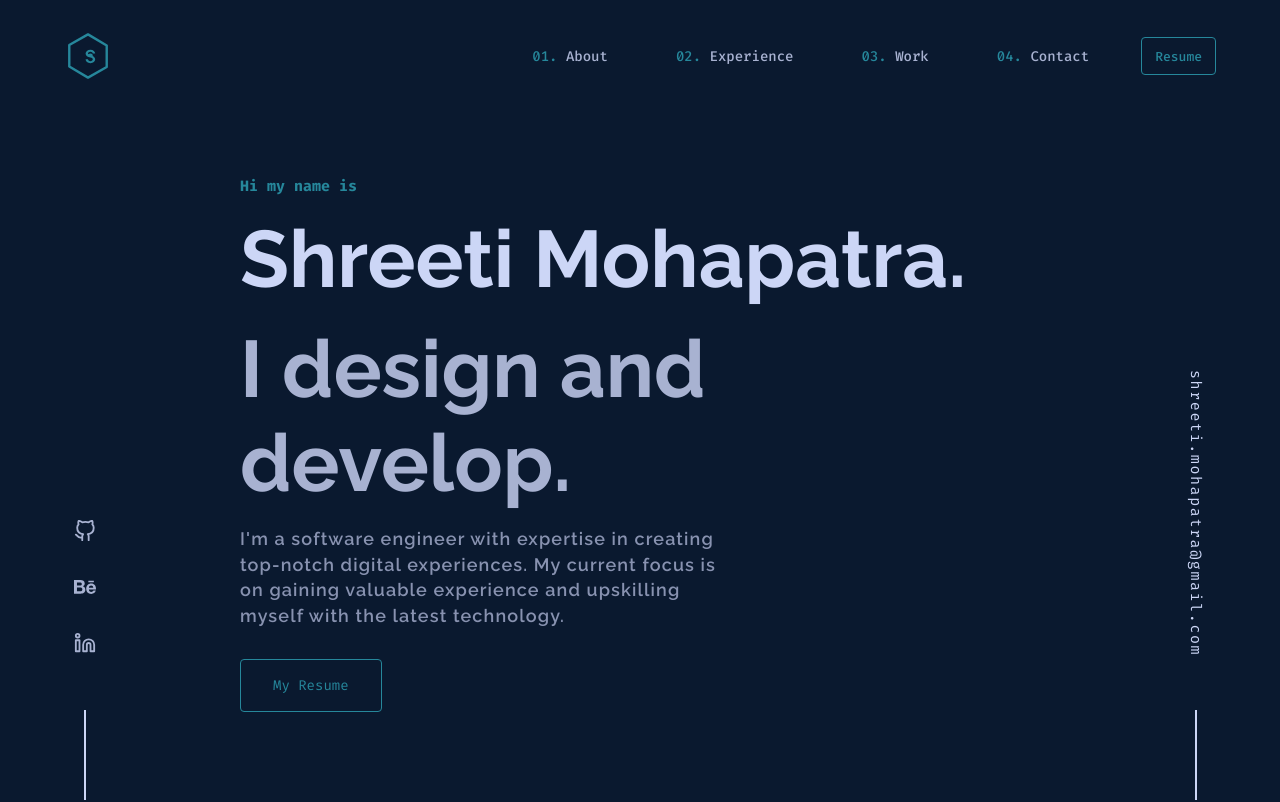
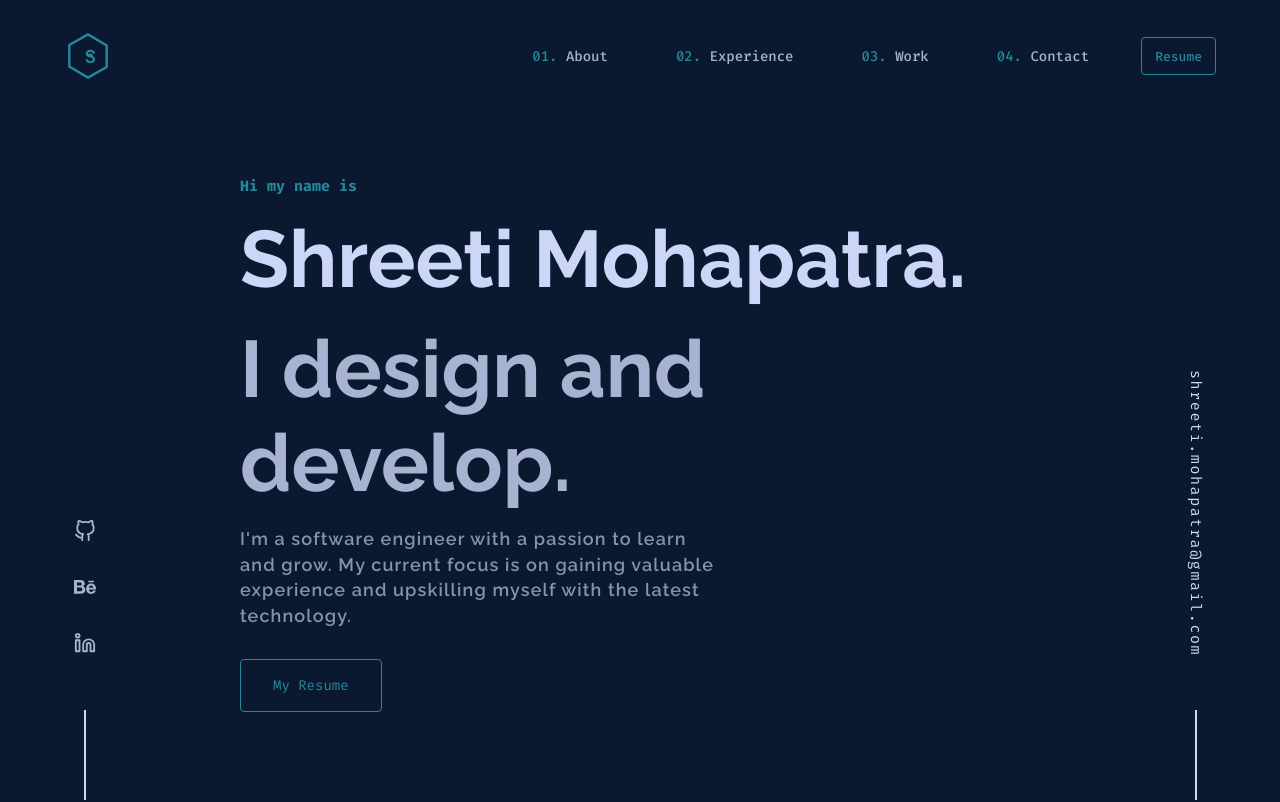
Before and after one commit to shivah12/Portfolio-, a Next.js app: page / in a window 1280 px wide. Shown: the top 802 px of the page. Built offline with nearby package versions, Linux system fonts and the light colour scheme.

Commit message:
Update Hero.tsx

```diff
--- a/src/sections/Hero.tsx
+++ b/src/sections/Hero.tsx
@@ -51,8 +51,7 @@ function Hero() {
           delay: 1.35,
         }}
       >
-        I&apos;m a software engineer with expertise in creating top-notch
-        digital experiences. My current focus is on gaining valuable experience and upskilling myself with the latest technology.
+        I&apos;m a software engineer with a passion to learn and grow. My current focus is on gaining valuable experience and upskilling myself with the latest technology.
       </motion.p>
       <motion.div
         className="hero-button"
```
